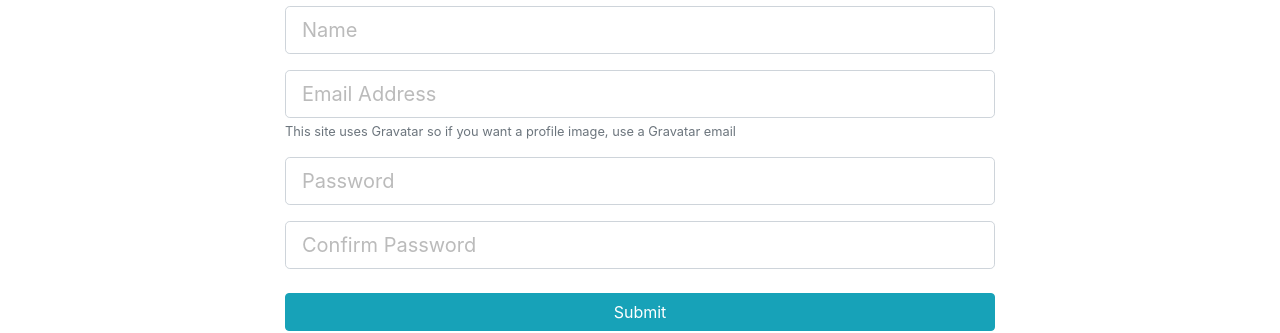
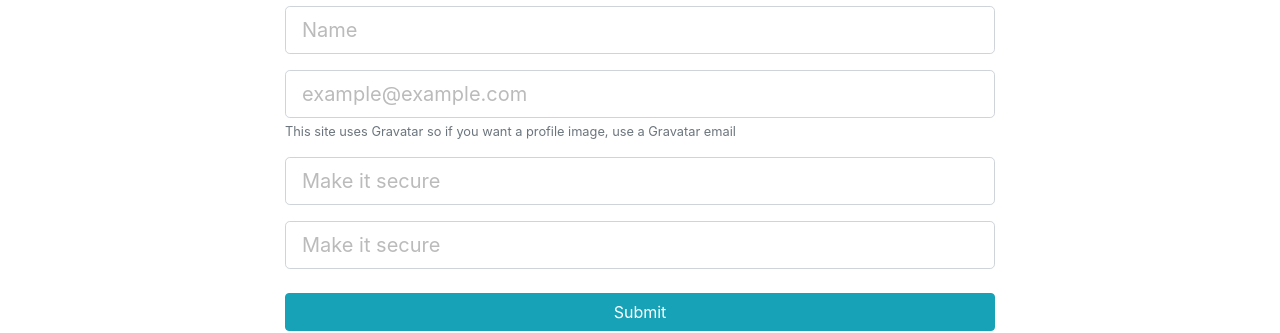
Before and after one commit to brodwen83/real-mern-app, a React (Create React App) app in the folder client/: page /register in a window 1280 px wide. Shown: the part 195-528 px from the top of the page. Built offline with nearby package versions, Linux system fonts and the light colour scheme.

Commit message:
TextFieldGroup | Refactoring input fields in forms

```diff
--- a/client/src/components/auth/forms/LogInForm.js
+++ b/client/src/components/auth/forms/LogInForm.js
@@ -1,7 +1,7 @@
 import React, { Component } from "react";
 import PropTypes from "prop-types";
 
-import classnames from "classnames";
+import TextFieldGroup from "../../common/TextFieldGroup";
 
 class LogInForm extends Component {
   state = {
@@ -34,36 +34,20 @@
             Sign in to your DevConnector account
           </p>
           <form onSubmit={this.onSubmit}>
-            <div className="form-group">
-              <input
+            <TextFieldGroup
               type="email"
-                className={classnames("form-control form-control-lg", {
-                  "is-invalid": errors.email
-                })}
-                placeholder="Email Address"
-                name="email"
               value={userData.email}
               onChange={this.onChange}
+              name="email"
+              error={errors.email}
             />
-              {errors.email && (
-                <div className="invalid-feedback">{errors.email}</div>
-              )}
-            </div>
-            <div className="form-group">
-              <input
+            <TextFieldGroup
               type="password"
-                className={classnames("form-control form-control-lg", {
-                  "is-invalid": errors.password
-                })}
-                placeholder="Password"
-                name="password"
               value={userData.password}
               onChange={this.onChange}
+              name="password"
+              error={errors.password}
             />
-              {errors.password && (
-                <div className="invalid-feedback">{errors.password}</div>
-              )}
-            </div>
             <input type="submit" className="btn btn-info btn-block mt-4" />
           </form>
         </div>
--- a/client/src/components/auth/forms/RegisterForm.js
+++ b/client/src/components/auth/forms/RegisterForm.js
@@ -1,7 +1,7 @@
 import React, { Component } from "react";
 import PropTypes from "prop-types";
 
-import classnames from "classnames";
+import TextFieldGroup from "../../common/TextFieldGroup";
 
 class RegisterForm extends Component {
   state = {
@@ -35,71 +35,43 @@
           <h1 className="display-4 text-center">Sign Up</h1>
           <p className="lead text-center">Create your DevConnector account</p>
           <form noValidate onSubmit={this.onSubmit}>
-            <div className="form-group">
-              <input
+            <TextFieldGroup
               type="text"
-                className={classnames("form-control form-control-lg", {
-                  "is-invalid": errors.name
-                })}
               placeholder="Name"
-                name="name"
               value={newUser.name}
               onChange={this.onChange}
+              name="name"
+              error={errors.name}
             />
-              {errors.name && (
-                <div className="invalid-feedback">{errors.name}</div>
-              )}
-            </div>
-            <div className="form-group">
-              <input
+
+            <TextFieldGroup
               type="email"
-                className={classnames("form-control form-control-lg", {
-                  "is-invalid": errors.email
-                })}
-                placeholder="Email Address"
-                name="email"
+              placeholder="example@example.com"
               value={newUser.email}
               onChange={this.onChange}
+              name="email"
+              error={errors.email}
+              info="This site uses Gravatar so if you want a profile image, use a
+            Gravatar email"
             />
-              {errors.email && (
-                <div className="invalid-feedback">{errors.email}</div>
-              )}
-              <small className="form-text text-muted">
-                This site uses Gravatar so if you want a profile image, use a
-                Gravatar email
-              </small>
-            </div>
-            <div className="form-group">
-              <input
+
+            <TextFieldGroup
               type="password"
-                className={classnames("form-control form-control-lg", {
-                  "is-invalid": errors.password
-                })}
-                placeholder="Password"
-                name="password"
+              placeholder="Make it secure"
               value={newUser.password}
               onChange={this.onChange}
+              name="password"
+              error={errors.password}
             />
-              {errors.password && (
-                <div className="invalid-feedback">{errors.password}</div>
-              )}
-            </div>
-            <div className="form-group">
-              <input
+
+            <TextFieldGroup
               type="password"
-                className={classnames("form-control form-control-lg", {
-                  "is-invalid": errors.password2
-                })}
-                placeholder="Confirm Password"
-                name="password2"
+              placeholder="Make it secure"
               value={newUser.password2}
               onChange={this.onChange}
+              name="password2"
+              error={errors.password2}
             />
-
-              {errors.password2 && (
-                <div className="invalid-feedback">{errors.password2}</div>
-              )}
-            </div>
             <input type="submit" className="btn btn-info btn-block mt-4" />
           </form>
         </div>
--- /dev/null
+++ b/client/src/components/common/TextFieldGroup.js
@@ -0,0 +1,49 @@
+import React from "react";
+import PropTypes from "prop-types";
+import classnames from "classnames";
+
+const TextFieldGroup = ({
+  name,
+  value,
+  onChange,
+  placeholder,
+  error,
+  info,
+  type,
+  disabled
+}) => {
+  return (
+    <div className="form-group">
+      <input
+        type={type}
+        className={classnames("form-control form-control-lg", {
+          "is-invalid": error
+        })}
+        placeholder={placeholder}
+        name={name}
+        value={value}
+        onChange={onChange}
+        disabled={disabled}
+      />
+      {info && <small className="form-text text-muted">{info}</small>}
+      {error && <div className="invalid-feedback">{error}</div>}
+    </div>
+  );
+};
+
+TextFieldGroup.propTypes = {
+  name: PropTypes.string.isRequired,
+  value: PropTypes.string.isRequired,
+  onChange: PropTypes.func.isRequired,
+  type: PropTypes.string.isRequired,
+  placeholder: PropTypes.string,
+  error: PropTypes.string,
+  info: PropTypes.string,
+  disabled: PropTypes.bool
+};
+
+TextFieldGroup.defaultProps = {
+  type: "text"
+};
+
+export default TextFieldGroup;
```
Lines whose indentation alone changed are shown as unchanged.
